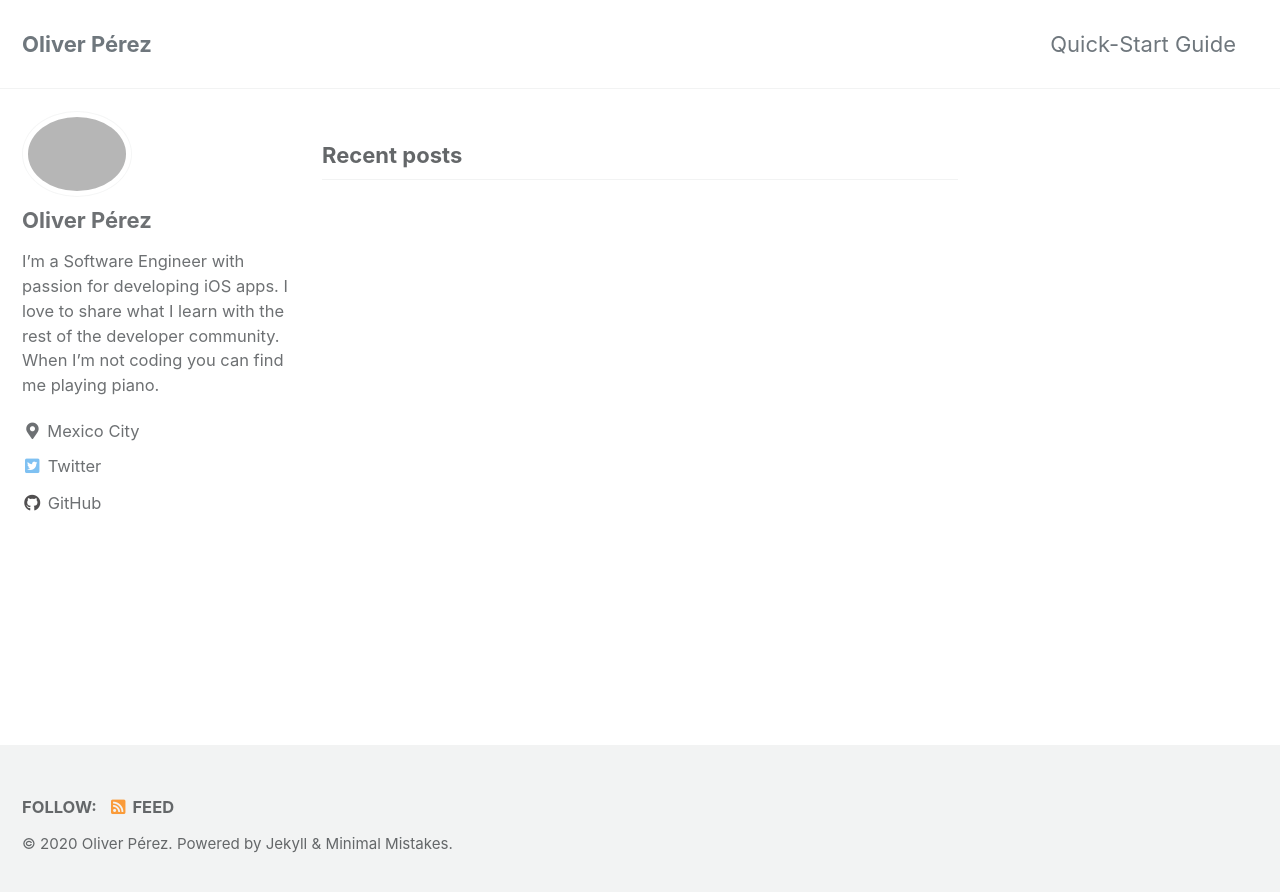
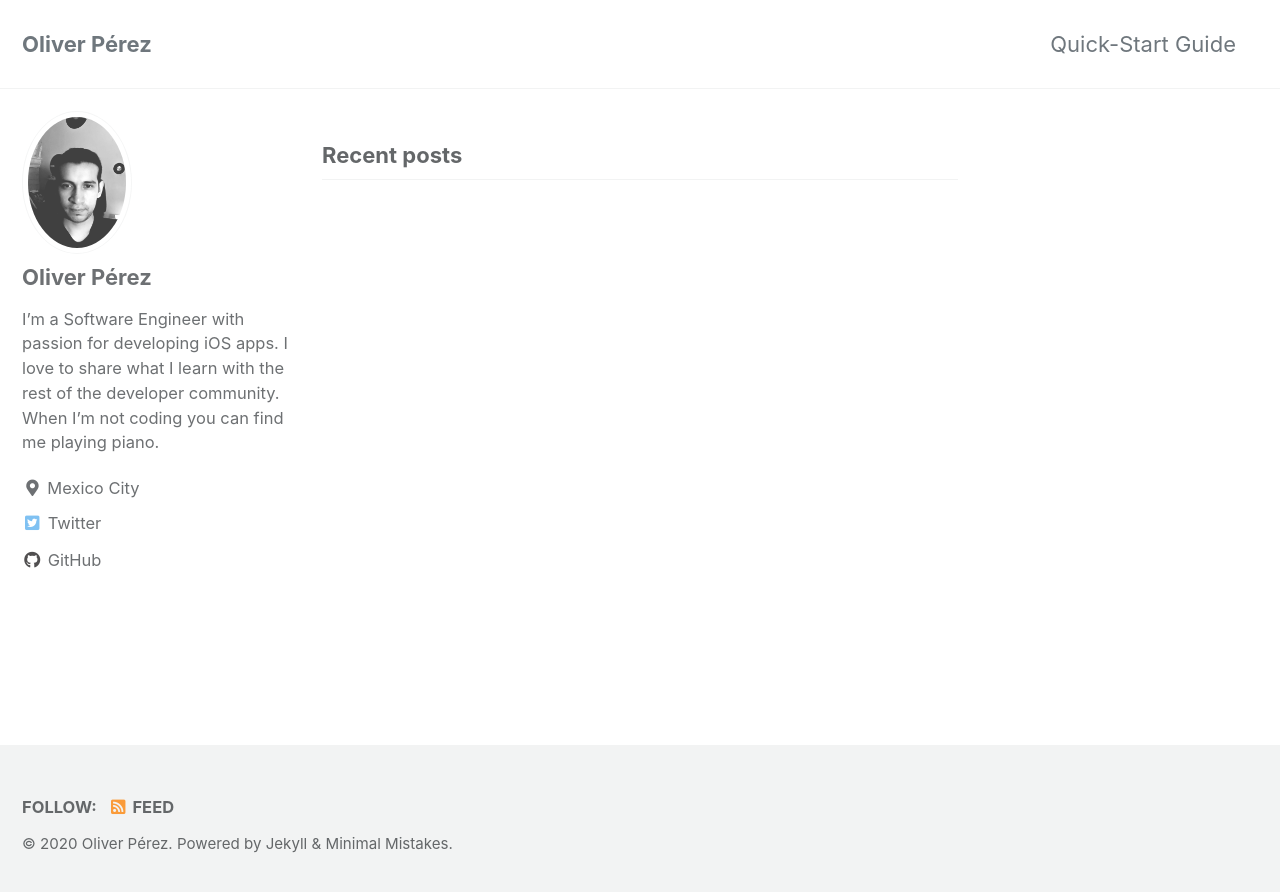
Before and after one commit to oliver-perez/oliver-perez.github.io, a Jekyll site: the page built from index.html, in a window 1280 px wide. Shown: the top 892 px of the page. Built offline with Jekyll 4.4.1, drawn with Linux system fonts in a browser that asks for light colours; cached includes are drawn as plain includes; the list of posts is cut into pages by our own code.

Commit message:
Fix pic path

```diff
--- a/_config.yml
+++ b/_config.yml
@@ -94,7 +94,7 @@ analytics:
 # Site Author
 author:
   name             : "Oliver Pérez"
-  avatar           : path of avatar image, e.g. "/assets/images/blog-prof-pic.jpg"
+  avatar           : "/assets/images/blog-prof-pic.jpg"
   bio              : "I'm a Software Engineer with passion for developing iOS apps. I love to share what I learn with the rest of the developer community. When I'm not coding you can find me playing piano."
   location         : "Mexico City"
   email            :
```
